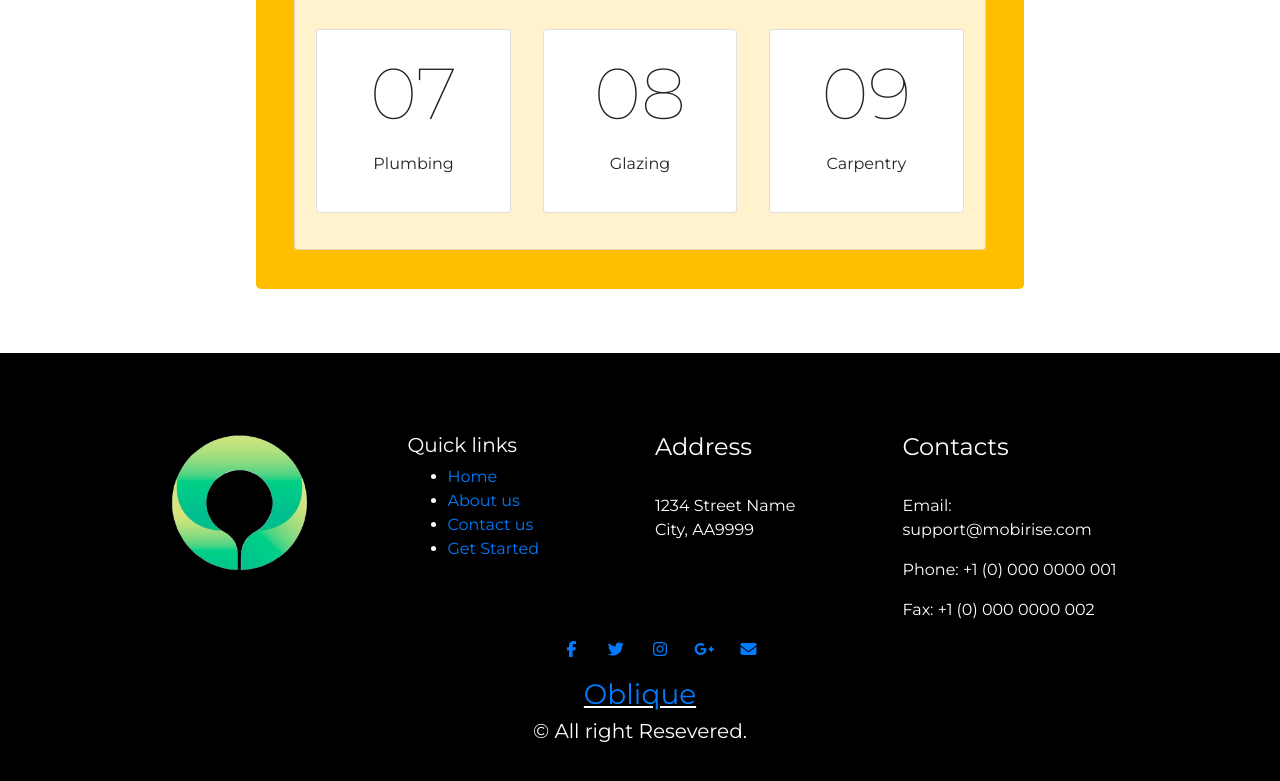
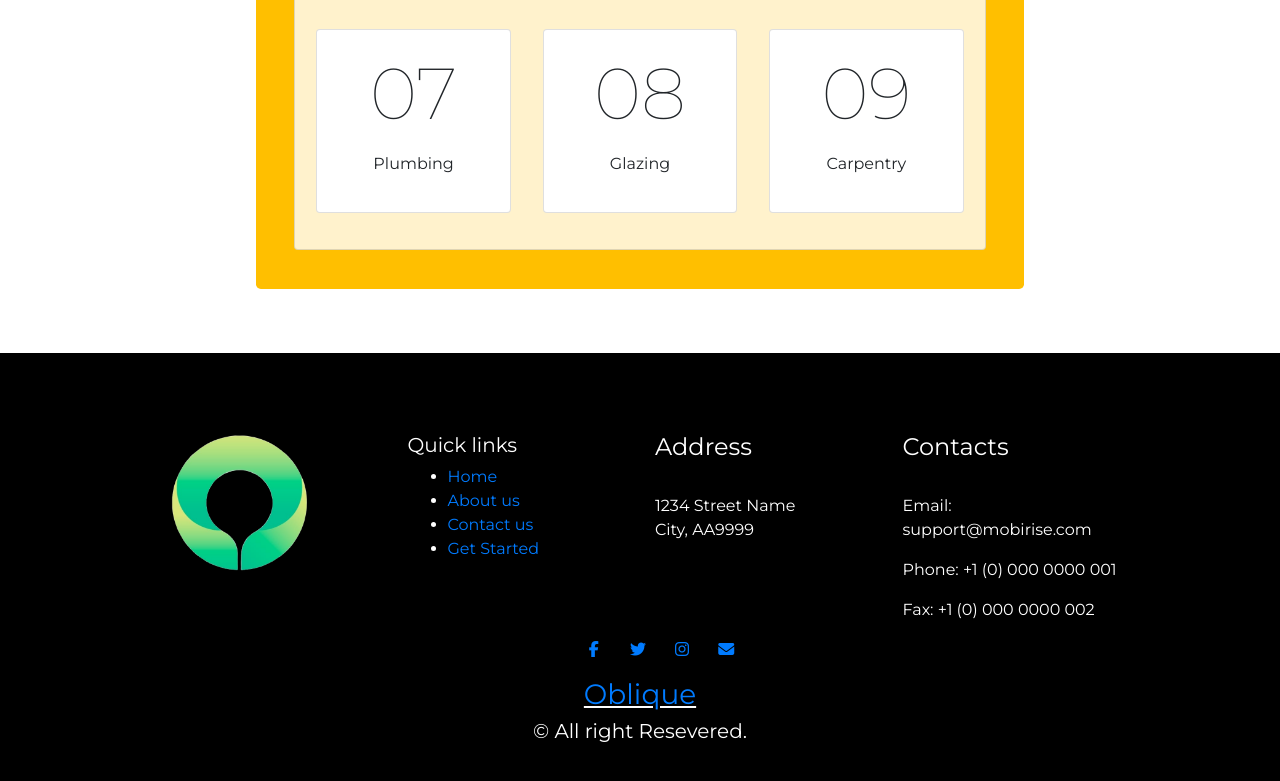
Before and after one commit to WorkKnot/Workknot-Web, a plain HTML site: page index.html in a window 1280 px wide. Shown: the part 2777-3558 px from the top of the page. Drawn offline with nearby package versions, Linux system fonts and the light colour scheme.

Commit message:
Removing the G+ icon.
G+ is no more available to the public.

```diff
--- a/index.html
+++ b/index.html
@@ -301,7 +301,6 @@
             <li class="list-inline-item"><a href="#"><i class="fa fa-facebook"></i></a></li>
             <li class="list-inline-item"><a href="#2"><i class="fa fa-twitter"></i></a></li>
             <li class="list-inline-item"><a href="#"><i class="fa fa-instagram"></i></a></li>
-            <li class="list-inline-item"><a href="#"><i class="fa fa-google-plus"></i></a></li>
             <li class="list-inline-item"><a href="#" target="_blank"><i class="fa fa-envelope"></i></a></li>
           </ul>
         </div>
```
